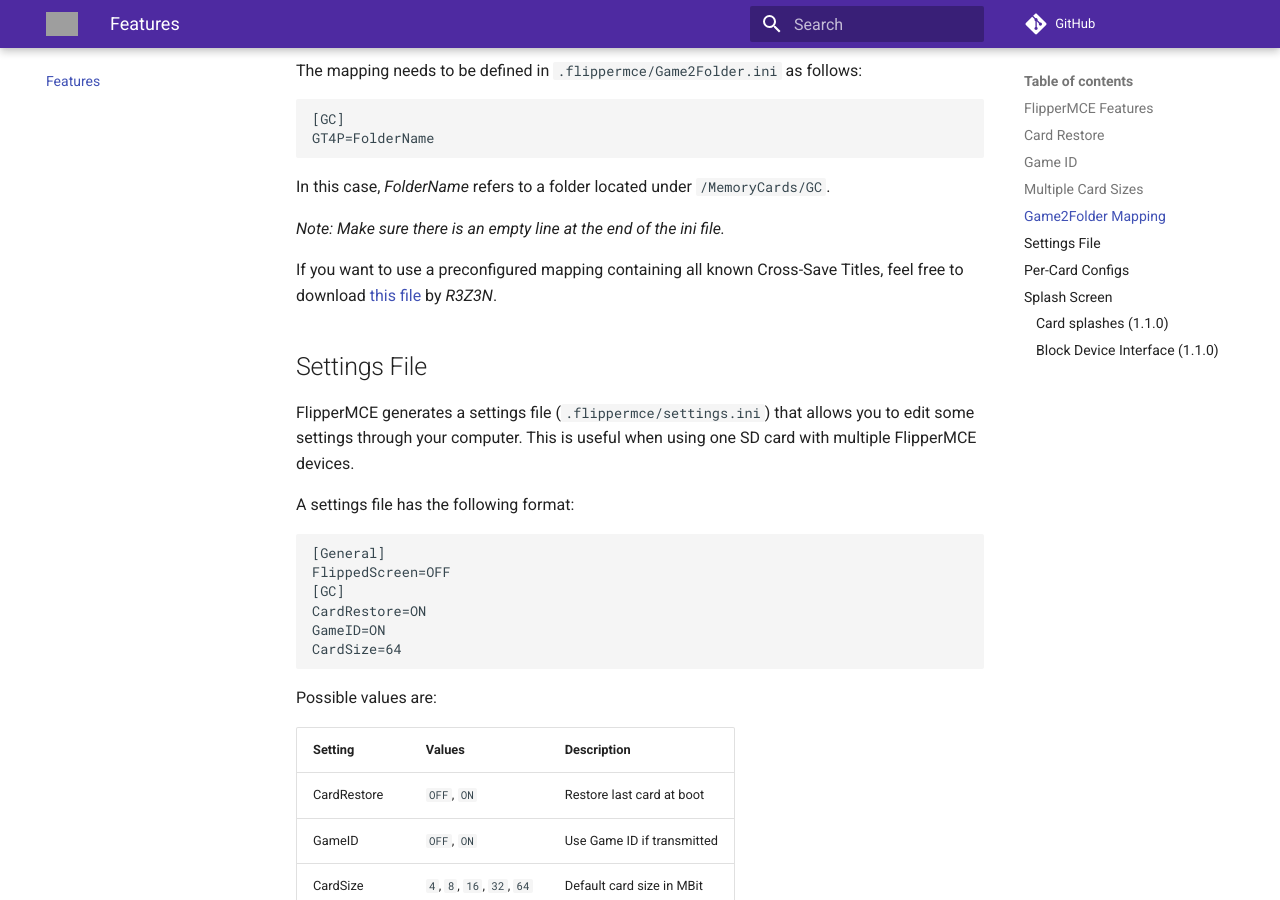
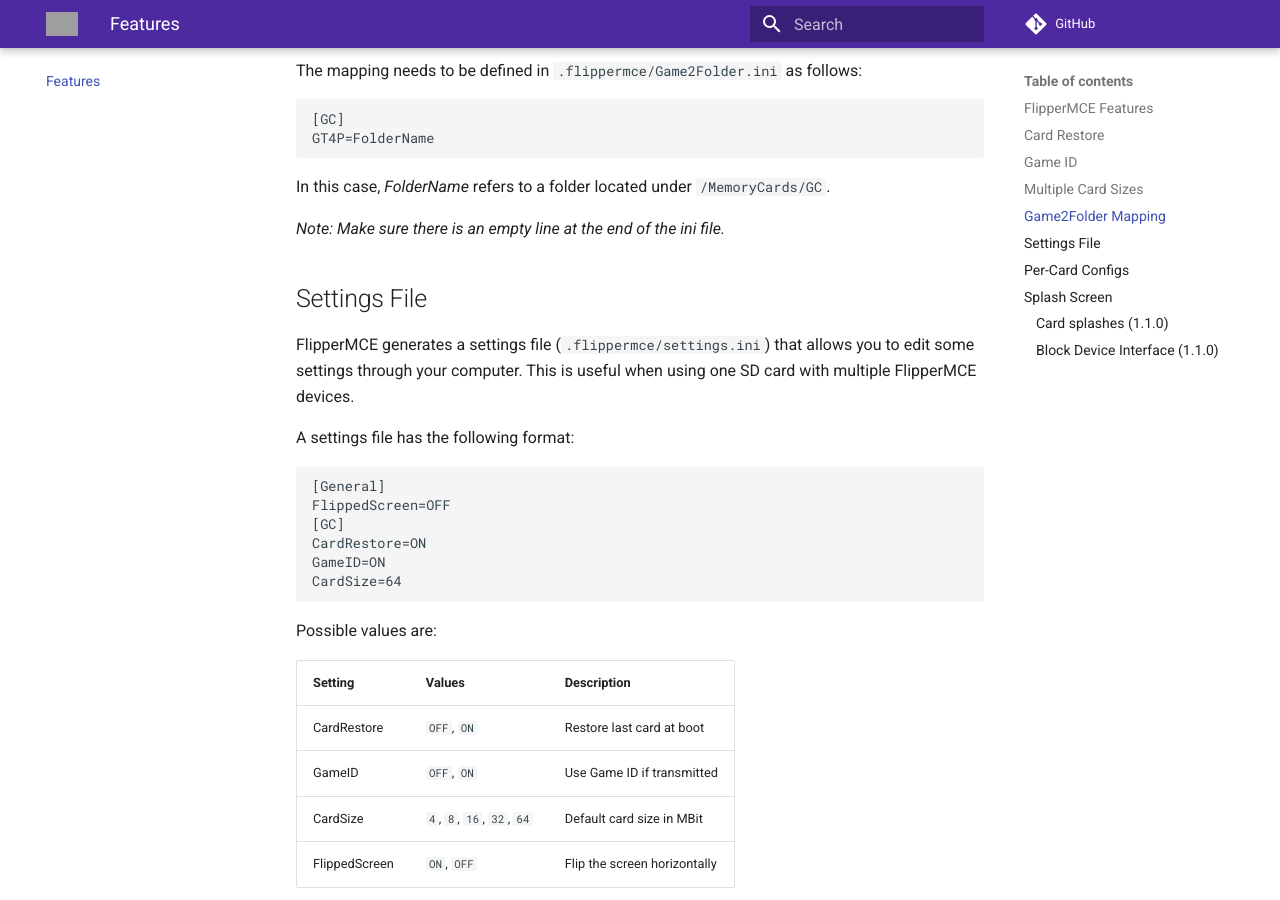
Before and after one commit to FlipperMCE/flippermce.github.io, an MkDocs documentation site: the page built from docs/features.md, in a window 1280 px wide and 900 px high, scrolled down 1396 px. Built offline with MkDocs 1.6.1 and Material for MkDocs 9.7.7, drawn with Linux system fonts in a browser that asks for light colours; grey boxes are pictures that could not be loaded.

Commit message:
fix: Wait for update

```diff
--- a/docs/features.md
+++ b/docs/features.md
@@ -47,7 +47,7 @@
 
 *Note: Make sure there is an empty line at the end of the ini file.*
 
-If you want to use a preconfigured mapping containing all known Cross-Save Titles, feel free to download [this file](assets/Game2Folder.ini) by *R3Z3N*.
+<!--  If you want to use a preconfigured mapping containing all known Cross-Save Titles, feel free to download [this file](assets/Game2Folder.ini) by *R3Z3N*. -->
 
 ## Settings File
 
```
